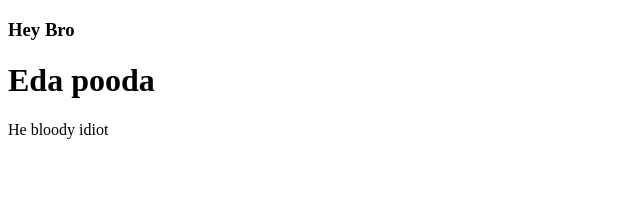
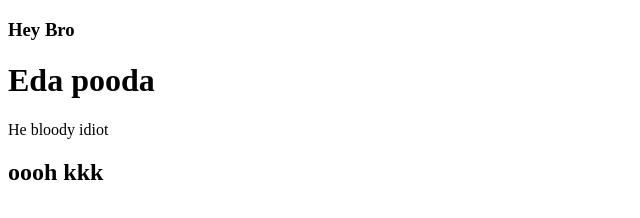
Before and after one commit to shamanmk6/date-with-git, a plain HTML site: page hey.html in a window 1280 px wide. Shown: the whole page, without its empty margins (0-640 px from the left). Drawn offline with Linux system fonts and the light colour scheme.

Commit message:
negative answer added

```diff
--- a/hey.html
+++ b/hey.html
@@ -10,5 +10,6 @@
     <h3>Hey Bro</h3>
     <h1>Eda pooda</h1>
     <p>He bloody idiot</p>
+    <h2>oooh kkk</h2>
 </body>
 </html>
```
